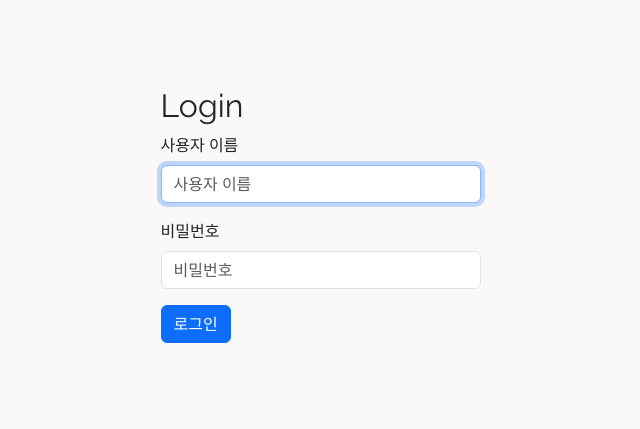
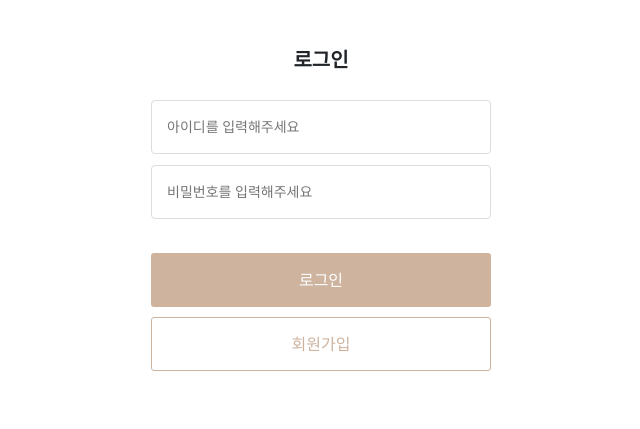
Before and after one commit to psun0610/CafeMaster, a Django app: page /accounts/login/ in a window 1280 px wide. Shown: the part 44-473 px from the top of the page, without its empty margins (319-959 px from the left). Run offline with Django 3.2, Linux system fonts and the light colour scheme; some libraries are stand-ins or nearby versions.

Commit message:
Update: accounts/login.html 로그인 폼 수정

```diff
--- a/accounts/templates/accounts/login.html
+++ b/accounts/templates/accounts/login.html
@@ -1,12 +1,183 @@
 {% extends 'base.html' %}
 {% load django_bootstrap5 %}
 {% block body %}
-<div class="login-form-div noto-sans">
-  <h2 class="eng-font">Login</h2>
-  <form action="" method="POST">
-    {% csrf_token %}
-    {% bootstrap_form form %}
-    {% bootstrap_button button_type="submit" content="로그인" %}
-  </form>
+<style>
+  div {
+    display: block;
+  }
+
+  .css-pculus {
+    min-width: 1050px;
+    margin-top: 50px;
+    margin-bottom: 60px;
+    background-color: rgb(255, 255, 255);
+  }
+
+  .css-a7gihu {
+    font-weight: 800;
+    font-size: 20px;
+    line-height: 20px;
+    text-align: center;
+  }
+
+  .css-10zt1af {
+    width: 340px;
+    margin: 0 auto;
+    letter-spacing: -.6px;
+  }
+
+  .css-46b038 {
+    margin-top: 30px;
+  }
+
+  .css-11sghyr input {
+    height: 54px;
+    font-size: 14px;
+  }
+
+  .css-11sghyr:first-of-type {
+    margin-bottom: 5px;
+  }
+
+  .css-1accgqb {
+    padding-bottom: 12px;
+  }
+
+  .css-1accgqb input {
+    height: 54px;
+    font-size: 14px;
+  }
+
+  .css-1accgqb:first-of-type {
+    margin-bottom: 5px;
+  }
+
+  .css-176lya2 {
+    position: relative;
+    height: 48px;
+  }
+
+  .css-1bkd15f {
+    width: 100%;
+    height: 46px;
+    padding: 0 11px 1px 15px;
+    border-radius: 4px;
+    border: 1px solid #ddd;
+    font-weight: 400;
+    font-size: 16px;
+    line-height: 1.5;
+    color: #333;
+    outline: none;
+    box-sizing: border-box;
+  }
+
+  .css-1bkd15f:placeholder {
+    color: #ccc;
+  }
+
+  .css-1bkd15f:focus {
+    border: 1px solid #333;
+    background: none;
+  }
+
+  .css-1bkd15f:disabled {
+    background-color: #fafafa;
+    color: #999;
+  }
+
+  .css-1bkd15f:disabled:placeholder {
+    color: #999;
+  }
+
+  .css-1vjdduq {
+    display: -webkit-box;
+    display: -webkit-flex;
+    display: -ms-flexbox;
+    display: flex;
+    -webkit-box-pack: end;
+    -ms-flex-pack: end;
+    -webkit-justify-content: flex-end;
+    justify-content: flex-end;
+    margin-top: 10px;
+    font-size: 13px;
+  }
+
+  .css-s4i9n2 {
+    margin-top: 28px;
+  }
+
+  .css-s4i9n2 button:last-of-type {
+    margin-top: 10px;
+  }
+
+  .css-qaxuc4 {
+    display: block;
+    padding: 0 10px;
+    text-align: center;
+    overflow: hidden;
+    width: 100%;
+    height: 54px;
+    border-radius: 3px;
+    color: #fff;
+    background-color: #CEB39F;
+    border: 0 none;
+  }
+
+  .css-qaxuc4:disabled {
+    background-color: #ddd;
+  }
+
+  .css-ymwvow {
+    display: inline-block;
+    font-size: 16px;
+    font-weight: 500;
+  }
+
+  .css-hxorrg {
+    display: block;
+    padding: 0 10px;
+    text-align: center;
+    overflow: hidden;
+    width: 100%;
+    height: 54px;
+    border-radius: 3px;
+    color: #CEB39F;
+    background-color: #fff;
+    border: 1px solid #CEB39F;
+  }
+
+  .css-hxorrg:disabled {
+    border-color: #ddd;
+    color: #ddd;
+  }
+</style>
+<div class="css-pculus e1ovi4141">
+  <div class="css-a7gihu etkckst1">로그인</div>
+
+  <div class="css-10zt1af etkckst0">
+    <form action="" method="POST">
+      {% csrf_token %}
+      <div class="css-46b038 e18ap6t76">
+        <div class="css-1accgqb e1uzxhvi6">
+          <div class="css-176lya2 e1uzxhvi3">
+            <input type="text" data-testid="input-box" name="username" value="" placeholder="아이디를 입력해주세요"
+              class="css-1bkd15f e1uzxhvi2" />
+          </div>
+        </div>
+        <div class="css-1accgqb e1uzxhvi6">
+          <div class="css-176lya2 e1uzxhvi3"><input type="password" data-testid="input-box" name="password1" value=""
+              placeholder="비밀번호를 입력해주세요" autoComplete="off" class="css-1bkd15f e1uzxhvi2" />
+          </div>
+        </div>
+      </div>
+      <div class="css-s4i9n2 e18ap6t71">
+        <button class="css-qaxuc4 e4nu7ef3" type="submit" height="54" radius="3">
+          <span class="css-ymwvow e4nu7ef1">로그인</span>
+        </button>
+        <button class="css-hxorrg e4nu7ef3" type="button" onclick="location.href='{% url 'accounts:signup' %}' "
+          height="54" radius="3"><span class="css-ymwvow e4nu7ef1">회원가입</span></button>
+      </div>
+    </form>
+  </div>
 </div>
 {% endblock body %}
```
Also changed, not shown: accounts/migrations/0003_auto_20221104_1140.py (deleted), accounts/migrations/0003_auto_20221105_2211.py, accounts/migrations/0004_user_name.py (deleted).
